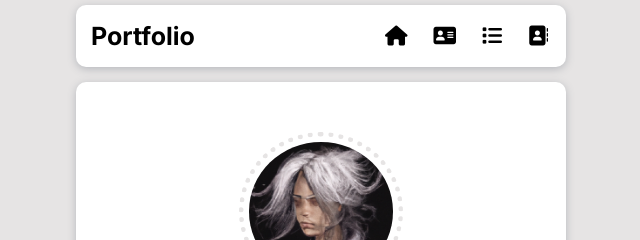
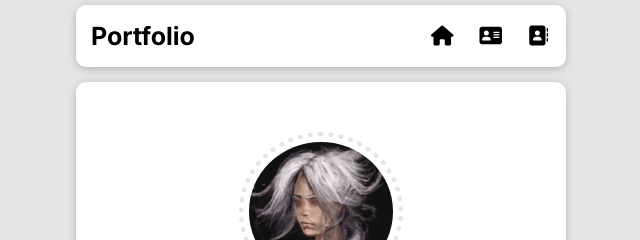
Before and after one commit to Siedemus/vanilla-js-portfolio, a plain HTML site: page about.html in a window 1280 px wide. Shown: the top 240 px of the page, 319-959 px from the left. Drawn offline with nearby package versions, Linux system fonts and the light colour scheme; a web font is replaced by a local one.

Commit message:
delete projects navigation link

```diff
--- a/about.html
+++ b/about.html
@@ -33,11 +33,6 @@
             ></a>
           </li>
           <li class="navigation__item">
-            <a class="navigation__link" href="projects.html"
-              ><i class="fa-solid fa-list navigation__icon"></i
-            ></a>
-          </li>
-          <li class="navigation__item">
             <a class="navigation__link" href="contact.html"
               ><i class="fa-solid fa-address-book navigation__icon"></i
             ></a>
```
Also changed, not shown: contact.html (+0 -5 lines), index.html (+0 -5 lines).
